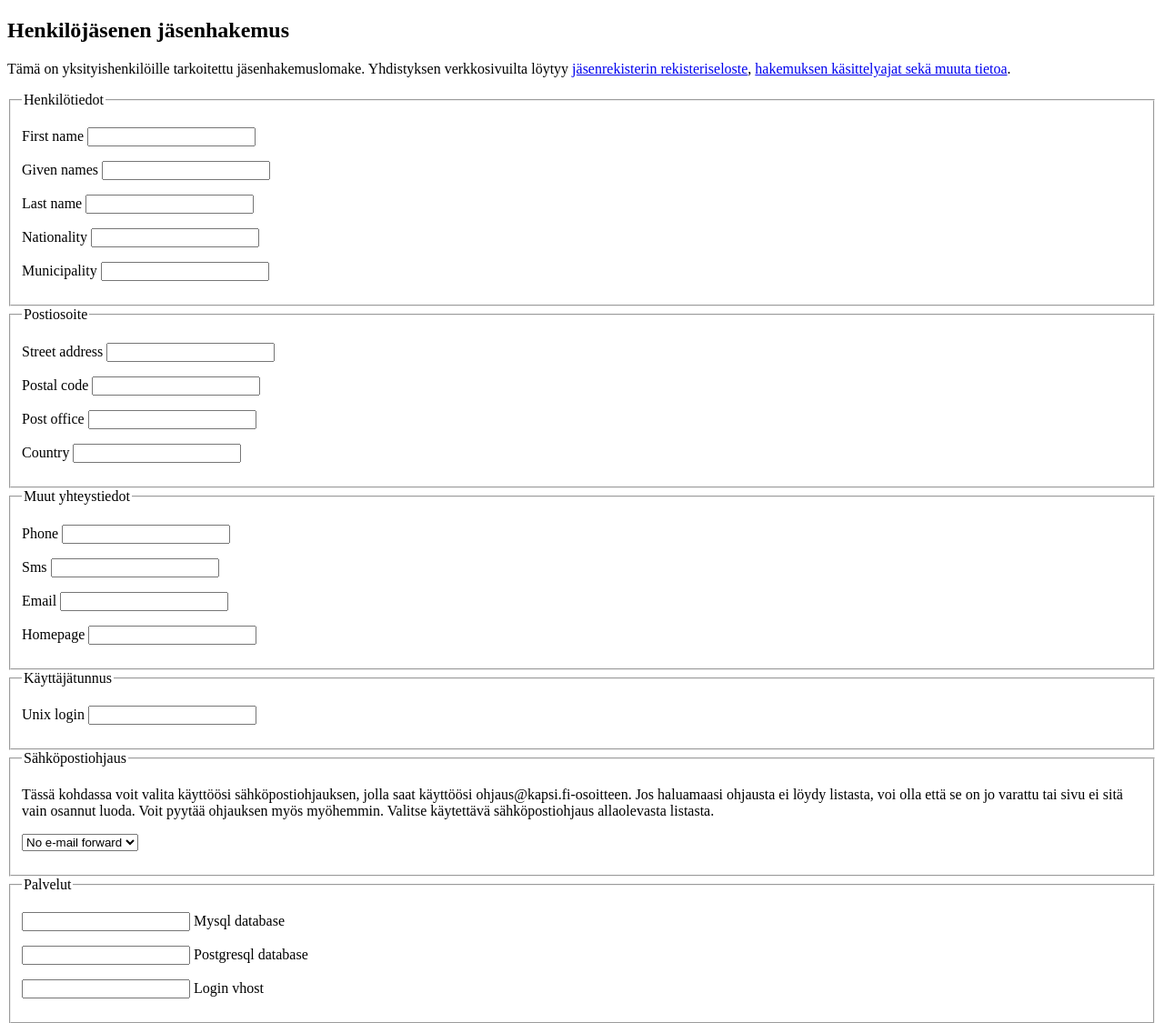
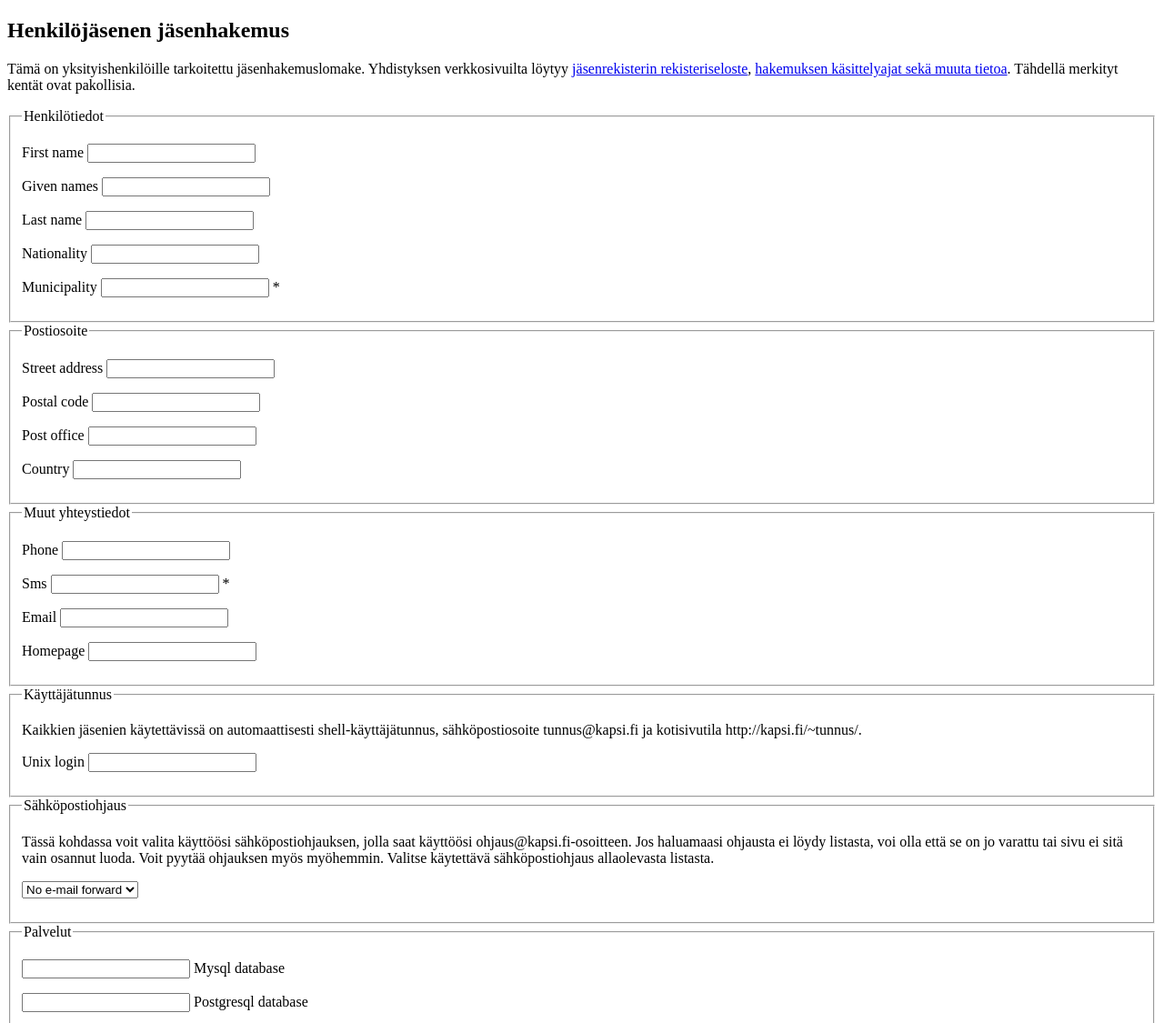
Before and after one commit to kapsiry/sikteeri, a Django app: template membership/templates/membership/new_person_application.html in a window 1280 px wide. Shown: the top 1125 px of the page at 91% size. Run offline with Django 3.2, Linux system fonts and the light colour scheme; the template is opened without the code that fills it: most values are stand-ins (such as "Sample title", 1, 10 or a date in 2020); form fields are guessed from the names that the template uses.

Commit message:
"Required field" stars to new person application and some localization changes.

```diff
--- a/membership/forms.py
+++ b/membership/forms.py
@@ -42,7 +42,7 @@ class PersonMembershipForm(forms.Form):
                                   help_text=_('Your nationality'))
     municipality = forms.CharField(max_length=30, min_length=2,
                                    label=_('Home municipality'),
-                                   help_text=_(u'Home municipality in the population information system. If it\'s abroad, write it in the form of “Municipality, country”.'))
+                                   help_text=_(u'Finnish municipality'))
     extra_info = forms.CharField(label=_('Additional information'),
                                  widget=forms.Textarea(attrs={'cols': '40'}),
                                  required=False,
--- a/membership/templates/membership/new_person_application.html
+++ b/membership/templates/membership/new_person_application.html
@@ -14,7 +14,7 @@
   href="http://www.kapsi.fi/asiakirjat/rekisteriseloste.html">jäsenrekisterin
   rekisteriseloste</a>, <a target="_blank"
   href="http://www.kapsi.fi/liityjaseneksi.html">hakemuksen käsittelyajat sekä
-  muuta tietoa</a>.
+  muuta tietoa</a>. Tähdellä merkityt kentät ovat pakollisia.
 </p>
 
 <form method="POST">{% csrf_token %}
@@ -24,7 +24,7 @@
   <p{% if form.first_name.errors %} class="error"{% endif %}>
     <label for="id_first_name">{{ form.first_name.label }}</label>
     {{ form.first_name }}{% if form.first_name.help_text %}
-    <span class="help">{{ form.first_name.help_text }}</span>{% endif %}
+    <span class="help"><span class="required">*</span> {{ form.first_name.help_text }}</span>{% endif %}
     {% for error in form.first_name.errors %}
     <span class="error{% if form.first_name.help_text %} newline{% endif %}">{{ error }}</span>
     {% endfor %}
@@ -33,7 +33,7 @@
   <p{% if form.given_names.errors %} class="error"{% endif %}>
     <label for="id_given_names">{{ form.given_names.label }}</label>
     {{ form.given_names }}{% if form.given_names.help_text %}
-    <span class="help">{{ form.given_names.help_text }}</span>{% endif %}
+    <span class="help"><span class="required">*</span> {{ form.given_names.help_text }}</span>{% endif %}
     {% for error in form.given_names.errors %}
     <span class="error{% if form.given_names.help_text %} newline{% endif %}">{{ error }}</span>
     {% endfor %}
@@ -42,7 +42,7 @@
   <p{% if form.last_name.errors %} class="error"{% endif %}>
     <label for="id_last_name">{{ form.last_name.label }}</label>
     {{ form.last_name }}{% if form.last_name.help_text %}
-    <span class="help">{{ form.last_name.help_text }}</span>{% endif %}
+    <span class="help"><span class="required">*</span> {{ form.last_name.help_text }}</span>{% endif %}
     {% for error in form.last_name.errors %}
     <span class="error{% if form.last_name.help_text %} newline{% endif %}">{{ error }}</span>
     {% endfor %}
@@ -51,7 +51,7 @@
   <p{% if form.nationality.errors %} class="error"{% endif %}>
     <label for="id_nationality">{{ form.nationality.label }}</label>
     {{ form.nationality }}{% if form.nationality.help_text %}
-    <span class="help">{{ form.nationality.help_text }}</span>{% endif %}
+    <span class="help"><span class="required">*</span> {{ form.nationality.help_text }}</span>{% endif %}
     {% for error in form.nationality.errors %}
     <span class="error{% if form.nationality.help_text %} newline{% endif %}">{{ error }}</span>
     {% endfor %}
@@ -60,7 +60,7 @@
   <p{% if form.municipality.errors %} class="error"{% endif %}>
     <label for="id_municipality">{{ form.municipality.label }}</label>
     {{ form.municipality }}
-    <span class="help">{{ form.municipality.help_text }}</span>
+    <span class="help"><span class="required">*</span> {{ form.municipality.help_text }}</span>
     {% for error in form.municipality.errors %}
     <span class="error{% if form.municipality.help_text %} newline{% endif %}">{{ error }}</span>
     {% endfor %}
@@ -70,7 +70,7 @@
   <p{% if form.street_address.errors %} class="error"{% endif %}>
     <label for="id_street_address">{{ form.street_address.label }}</label>
     {{ form.street_address }}{% if form.street_address.help_text %}
-    <span class="help">{{ form.street_address.help_text }}</span>{% endif %}
+    <span class="help"><span class="required">*</span> {{ form.street_address.help_text }}</span>{% endif %}
     {% for error in form.street_address.errors %}
     <span class="error{% if form.street_address.help_text %} newline{% endif %}">{{ error }}</span>
     {% endfor %}
@@ -79,7 +79,7 @@
   <p{% if form.postal_code.errors %} class="error"{% endif %}>
     <label for="id_postal_code">{{ form.postal_code.label }}</label>
     {{ form.postal_code }}{% if form.postal_code.help_text %}
-    <span class="help">{{ form.postal_code.help_text }}</span>{% endif %}
+    <span class="help"><span class="required">*</span> {{ form.postal_code.help_text }}</span>{% endif %}
     {% for error in form.postal_code.errors %}
     <span class="error{% if form.postal_code.help_text %} newline{% endif %}">{{ error }}</span>
     {% endfor %}
@@ -88,7 +88,7 @@
   <p{% if form.post_office.errors %} class="error"{% endif %}>
     <label for="id_post_office">{{ form.post_office.label }}</label>
     {{ form.post_office }}{% if form.post_office.help_text %}
-    <span class="help">{{ form.post_office.help_text }}</span>{% endif %}
+    <span class="help"><span class="required">*</span> {{ form.post_office.help_text }}</span>{% endif %}
     {% for error in form.post_office.errors %}
     <span class="error{% if form.post_office.help_text %} newline{% endif %}">{{ error }}</span>
     {% endfor %}
@@ -97,7 +97,7 @@
   <p{% if form.country.errors %} class="error"{% endif %}>
     <label for="id_country">{{ form.country.label }}</label>
     {{ form.country }}{% if form.country.help_text %}
-    <span class="help">{{ form.country.help_text }}</span>{% endif %}
+    <span class="help"><span class="required">*</span> {{ form.country.help_text }}</span>{% endif %}
     {% for error in form.country.errors %}
     <span class="error{% if form.country.help_text %} newline{% endif %}">{{ error }}</span>
     {% endfor %}
@@ -108,7 +108,7 @@
   <p{% if form.phone.errors %} class="error"{% endif %}>
     <label for="id_phone">{{ form.phone.label }}</label>
     {{ form.phone }}{% if form.phone.help_text %}
-    <span class="help">{{ form.phone.help_text }}</span>{% endif %}
+    <span class="help"><span class="required">*</span> {{ form.phone.help_text }}</span>{% endif %}
     {% for error in form.phone.errors %}
     <span class="error{% if form.phone.help_text %} newline{% endif %}">{{ error }}</span>
     {% endfor %}
@@ -116,7 +116,7 @@
 
   <p{% if form.sms.errors %} class="error"{% endif %}>
     <label for="id_sms">{{ form.sms.label }}</label>
-    {{ form.sms }} <span class="help">{{ form.sms.help_text }}</span>
+    {{ form.sms }} <span class="help"><span class="required">*</span> {{ form.sms.help_text }}</span>
     {% for error in form.sms.errors %}
     <span class="error{% if form.sms.help_text %} newline{% endif %}">{{ error }}</span>
     {% endfor %}
@@ -125,7 +125,7 @@
   <p{% if form.email.errors %} class="error"{% endif %}>
     <label for="id_email">{{ form.email.label }}</label>
     {{ form.email }}{% if form.email.help_text %}
-    <span class="help">{{ form.email.help_text }}</span>{% endif %}
+    <span class="help"><span class="required">*</span> {{ form.email.help_text }}</span>{% endif %}
     {% for error in form.email.errors %}
     <span class="error{% if form.email.help_text %} newline{% endif %}">{{ error }}</span>
     {% endfor %}
@@ -142,10 +142,15 @@
   </fieldset>
 
   <fieldset class="wide"><legend>Käyttäjätunnus</legend>
+    <p class="introduction">
+      Kaikkien jäsenien käytettävissä on automaattisesti
+      shell-käyttäjätunnus, sähköpostiosoite tunnus@kapsi.fi ja
+      kotisivutila http://kapsi.fi/~tunnus/.
+    </p>
     <p>
       <label for="id_unix_login">{{ form.unix_login.label }}</label>
       {{ form.unix_login }}{% if form.unix_login.help_text %}
-      <span class="help">{{ form.unix_login.help_text }}</span>{% endif %}
+      <span class="help"><span class="required">*</span> {{ form.unix_login.help_text }}</span>{% endif %}
       {% for error in form.unix_login.errors %}
       <span class="error{% if form.unix_login.help_text %} newline{% endif %}">{{ error }}</span>
       {% endfor %}
```
Also changed, not shown: membership/locale/fi/LC_MESSAGES/django.po.
